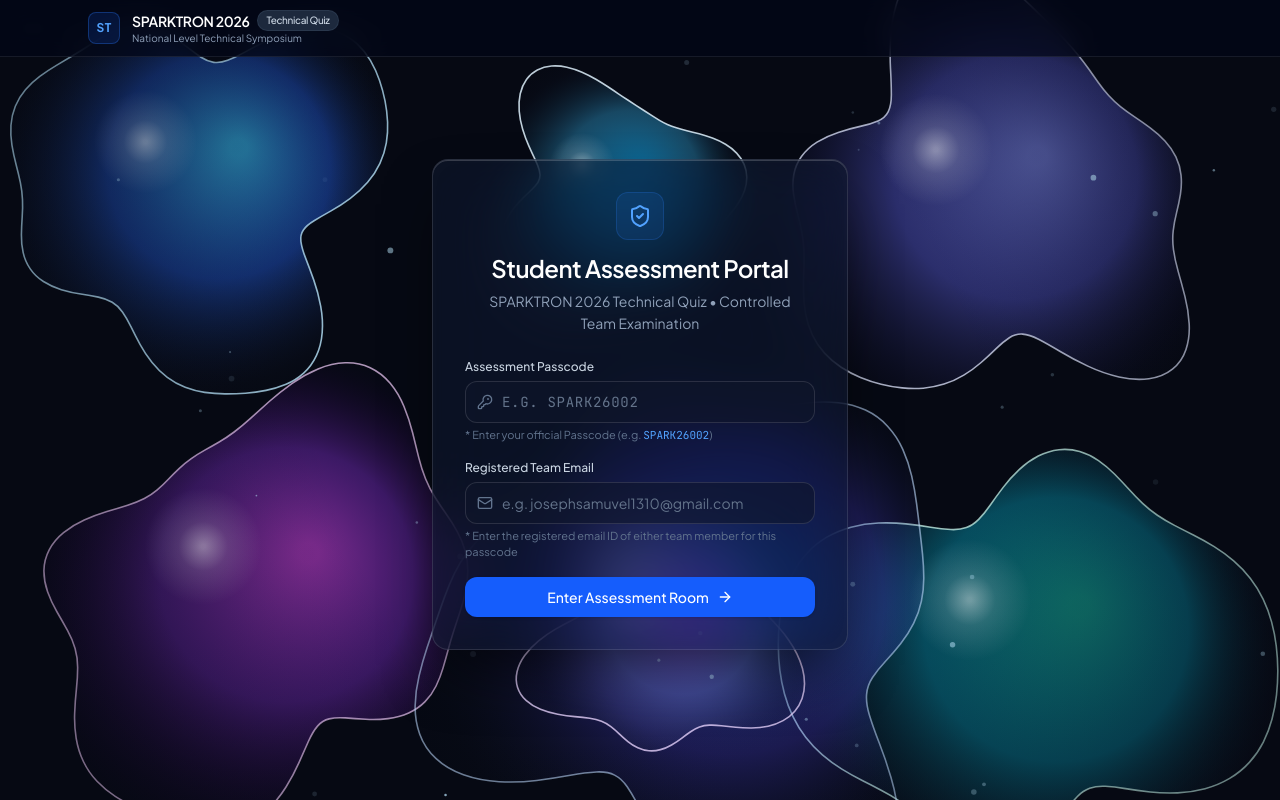
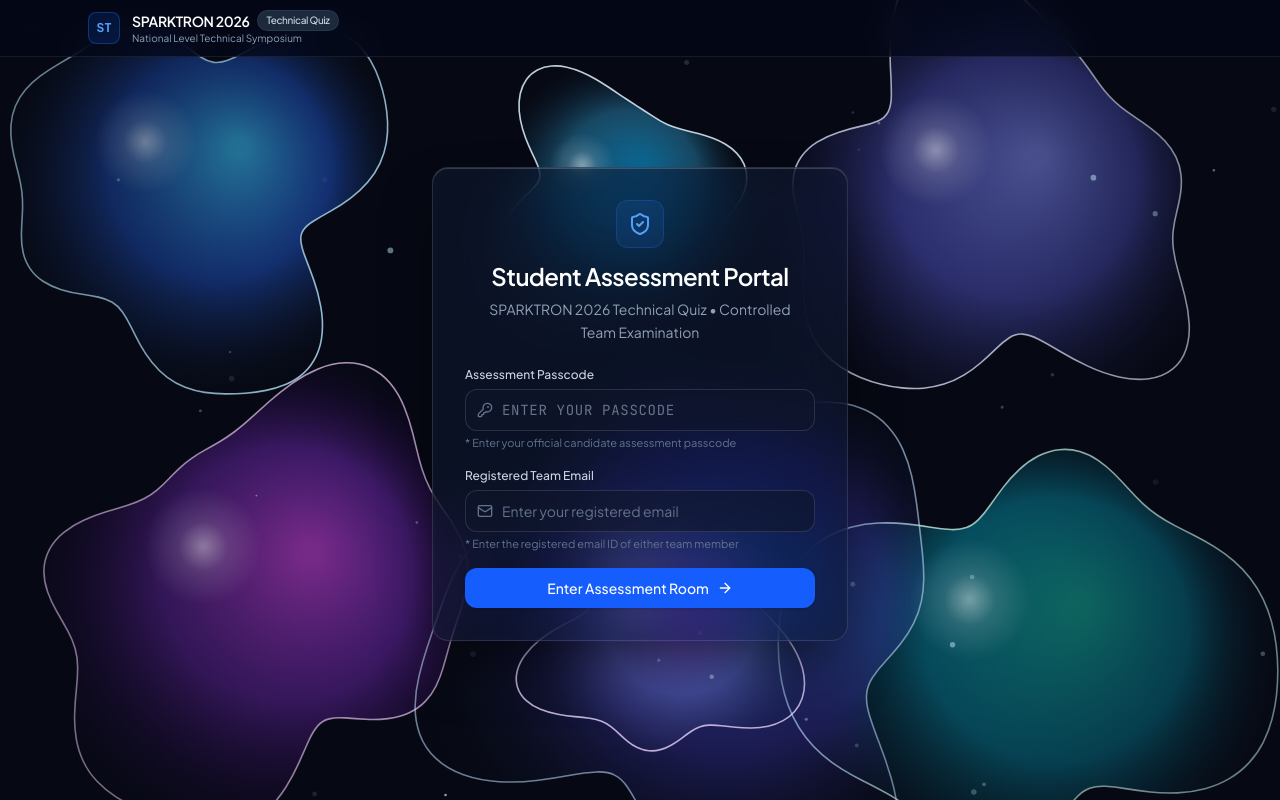
Before and after one commit to Vasu03-coder/PremiumAnimatedQuizApp, a React (Vite) app: page / in a window 1280 px wide. Built offline with nearby package versions, Linux system fonts and the light colour scheme; no server answers; the database is empty; the HTML template or start-up script is replaced by a standard one.

Commit message:
feat: add student login component and Supabase client configuration

```diff
--- a/src/components/StudentLogin.tsx
+++ b/src/components/StudentLogin.tsx
@@ -151,12 +151,12 @@
                   setPasscode(e.target.value);
                   if (errorMessage) setErrorMessage(null);
                 }}
-                placeholder="e.g. SPARK26002"
+                placeholder="Enter your Passcode"
                 className="w-full minimal-input rounded-xl pl-9 pr-3.5 py-2.5 text-sm tracking-wider font-mono focus:outline-none uppercase"
               />
             </div>
             <p className="text-[11px] text-slate-500 mt-1">
-              * Enter your official Passcode (e.g. <span className="text-blue-400 font-mono">SPARK26002</span>)
+              * Enter your official candidate assessment passcode
             </p>
           </div>
 
@@ -196,12 +196,12 @@
                   setEmail(e.target.value);
                   if (errorMessage) setErrorMessage(null);
                 }}
-                placeholder="e.g. josephsamuvel1310@gmail.com"
+                placeholder="Enter your registered email"
                 className="w-full minimal-input rounded-xl pl-9 pr-3.5 py-2.5 text-sm focus:outline-none"
               />
             </div>
             <p className="text-[11px] text-slate-500 mt-1">
-              * Enter the registered email ID of either team member for this passcode
+              * Enter the registered email ID of either team member
             </p>
           </div>
 
--- a/src/lib/supabase.ts
+++ b/src/lib/supabase.ts
@@ -305,7 +305,7 @@
     const cleanEmail = (emailInput || '').trim().toLowerCase();
 
     if (!cleanPasscode) {
-      return { success: false, message: 'Please enter your Candidate Assessment Passcode (e.g. SPARK26002).' };
+      return { success: false, message: 'Please enter your Candidate Assessment Passcode.' };
     }
     if (!cleanEmail) {
       return { success: false, message: 'Please enter your team\'s Registered Email Address.' };
```
